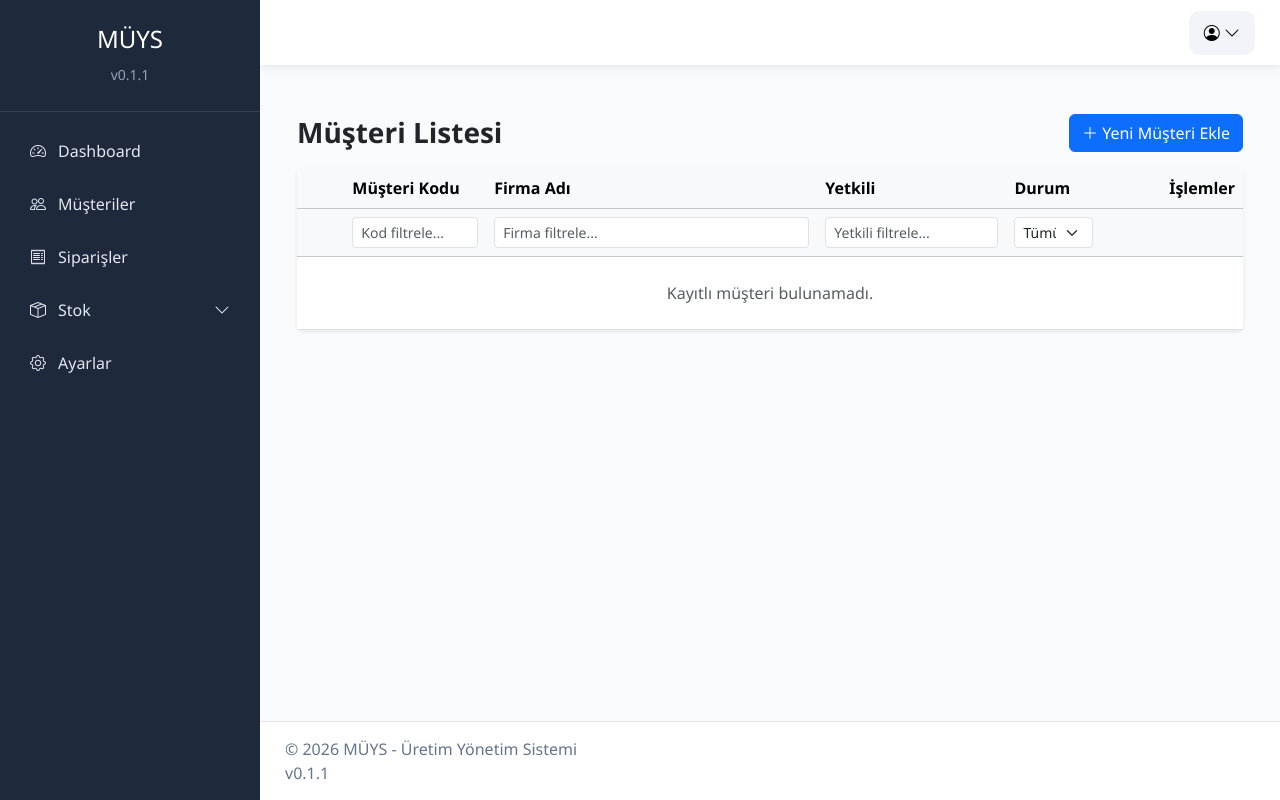
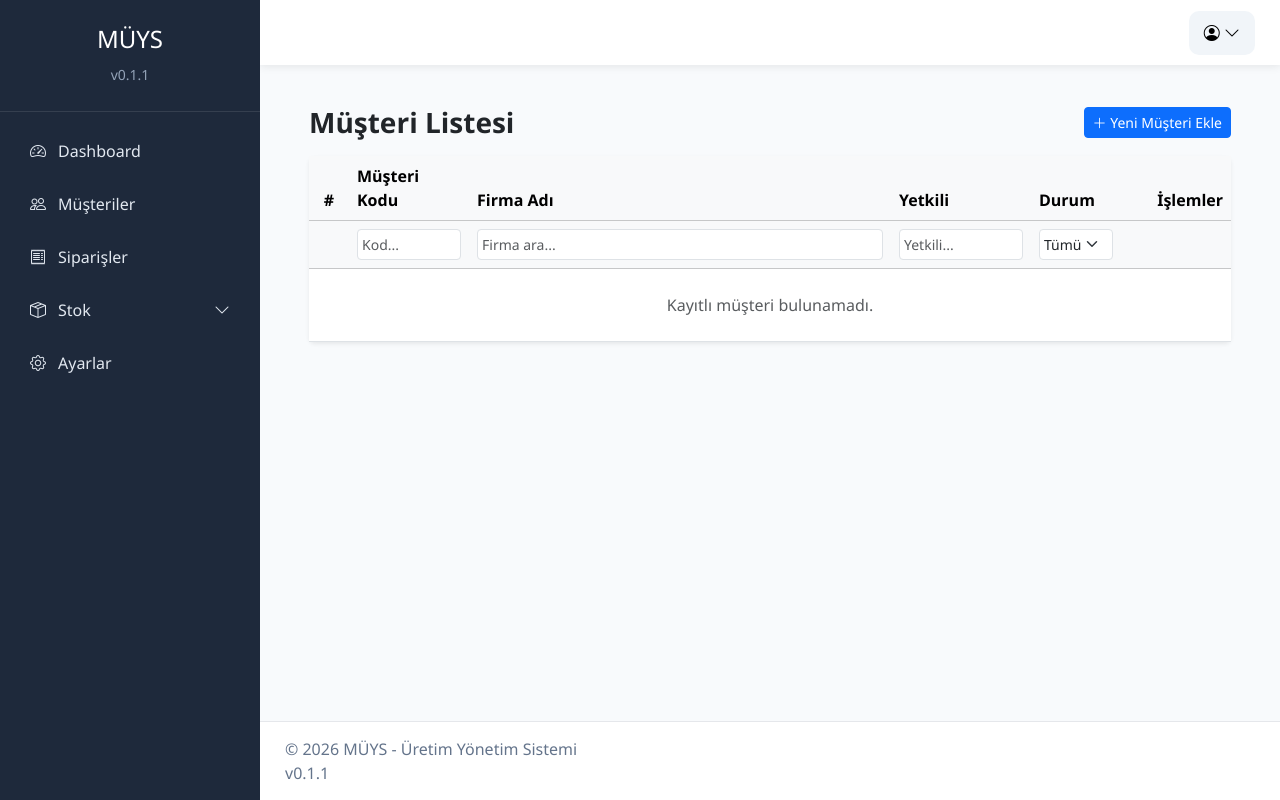
Before and after one commit to ulucam/muys-fastapi, a FastAPI app: template app/templates/musteri/index.html in a window 1280 px wide. Run offline with FastAPI, Linux system fonts and the light colour scheme; the template is opened without the code that fills it, so the values that code supplies are empty; parts of the project's set-up code (start-up, migrations or seed data) failed here and were passed over.

Commit message:
Update index.html

```diff
--- a/app/templates/musteri/index.html
+++ b/app/templates/musteri/index.html
@@ -3,38 +3,38 @@
 {% block title %}Müşteriler - MUYS{% endblock %}
 
 {% block content %}
-<div class="container-fluid mt-4">
-    <!-- Sayfa Başlığı (Excel Butonu Kaldırıldı) -->
+<div class="container-fluid mt-3 px-2 px-md-4">
+    <!-- Sayfa Başlığı -->
     <div class="d-flex justify-content-between align-items-center mb-3">
-        <h3 class="fw-bold m-0">Müşteri Listesi</h3>
-        <a href="/musteriler/ekle" class="btn btn-primary">
-            <i class="bi bi-plus-lg"></i> Yeni Müşteri Ekle
+        <h3 class="fw-bold m-0 h4-md">Müşteri Listesi</h3>
+        <a href="/musteriler/ekle" class="btn btn-primary btn-sm btn-md-normal">
+            <i class="bi bi-plus-lg"></i> <span class="d-none d-sm-inline">Yeni Müşteri Ekle</span><span class="d-inline d-sm-none">Ekle</span>
         </a>
     </div>
 
-    <!-- Müşteri Tablosu -->
+    <!-- Müşteri Tablosu Kartı -->
     <div class="card shadow-sm border-0">
         <div class="card-body p-0">
-            <div class="table-responsive">
-                <table class="table table-hover align-middle mb-0" id="musteriTablosu">
+            <div class="table-responsive" style="overflow-x: auto; -webkit-overflow-scrolling: touch;">
+                <table class="table table-hover align-middle mb-0" id="musteriTablosu" style="min-width: 600px;">
                     <thead class="table-light">
                         <!-- Tablo Başlıkları -->
                         <tr>
-                            <th style="width: 5%;"></th>
-                            <th style="width: 15%;">Müşteri Kodu</th>
-                            <th style="width: 35%;">Firma Adı</th>
-                            <th style="width: 20%;">Yetkili</th>
-                            <th style="width: 10%;">Durum</th>
-                            <th style="width: 15%;" class="text-end">İşlemler</th>
+                            <th style="width: 40px;" class="text-center">#</th>
+                            <th style="width: 120px;">Müşteri Kodu</th>
+                            <th>Firma Adı</th>
+                            <th style="width: 140px;">Yetkili</th>
+                            <th style="width: 90px;">Durum</th>
+                            <th style="width: 110px;" class="text-end">İşlemler</th>
                         </tr>
                         <!-- Başlık Altı Filtre Satırı -->
                         <tr class="table-filter-row bg-light">
                             <th></th>
-                            <th><input type="text" class="form-control form-control-sm table-filter" data-col="1" placeholder="Kod filtrele..."></th>
-                            <th><input type="text" class="form-control form-control-sm table-filter" data-col="2" placeholder="Firma filtrele..."></th>
-                            <th><input type="text" class="form-control form-control-sm table-filter" data-col="3" placeholder="Yetkili filtrele..."></th>
+                            <th><input type="text" class="form-control form-control-sm table-filter px-1" data-col="1" placeholder="Kod..."></th>
+                            <th><input type="text" class="form-control form-control-sm table-filter px-1" data-col="2" placeholder="Firma ara..."></th>
+                            <th><input type="text" class="form-control form-control-sm table-filter px-1" data-col="3" placeholder="Yetkili..."></th>
                             <th>
-                                <select class="form-select form-select-sm table-filter" data-col="4">
+                                <select class="form-select form-select-sm table-filter px-1" data-col="4">
                                     <option value="">Tümü</option>
                                     <option value="Aktif">Aktif</option>
                                     <option value="Pasif">Pasif</option>
@@ -45,25 +45,25 @@
                     </thead>
                     <tbody>
                         {% for musteri in musteriler %}
-                        <!-- Ana Satır (Tıklanabilir) -->
+                        <!-- Ana Satır -->
                         <tr class="musteri-row cursor-pointer" data-bs-toggle="collapse" data-bs-target="#detail-{{ musteri.id }}" aria-expanded="false" style="cursor: pointer;">
-                            <td class="text-center text-muted">
+                            <td class="text-center text-muted p-2">
                                 <i class="bi bi-chevron-right toggle-icon"></i>
                             </td>
-                            <td><span class="badge bg-light text-dark border">{{ musteri.musteri_kodu or '-' }}</span></td>
-                            <td class="fw-semibold">{{ musteri.firma_adi }}</td>
-                            <td>{{ musteri.yetkili or '-' }}</td>
-                            <td>
+                            <td class="p-2"><span class="badge bg-light text-dark border font-monospace">{{ musteri.musteri_kodu or '-' }}</span></td>
+                            <td class="fw-semibold p-2 text-break">{{ musteri.firma_adi }}</td>
+                            <td class="p-2 text-truncate" style="max-width: 130px;">{{ musteri.yetkili or '-' }}</td>
+                            <td class="p-2">
                                 {% if musteri.aktif %}
                                     <span class="badge bg-success-subtle text-success border border-success">Aktif</span>
                                 {% else %}
                                     <span class="badge bg-secondary-subtle text-secondary border border-secondary">Pasif</span>
                                 {% endif %}
                             </td>
-                            <td class="text-end" onclick="event.stopPropagation();">
-                                <a href="/musteriler/detay/{{ musteri.id }}" class="btn btn-sm btn-outline-info" title="Tam Detay Sayfası"><i class="bi bi-eye"></i></a>
-                                <a href="/musteriler/duzenle/{{ musteri.id }}" class="btn btn-sm btn-outline-warning" title="Düzenle"><i class="bi bi-pencil"></i></a>
-                                <a href="/musteriler/sil/{{ musteri.id }}" class="btn btn-sm btn-outline-danger" onclick="return confirm('Müşteriyi silmek istediğinize emin misiniz?')" title="Sil"><i class="bi bi-trash"></i></a>
+                            <td class="text-end p-2" onclick="event.stopPropagation();">
+                                <a href="/musteriler/detay/{{ musteri.id }}" class="btn btn-sm btn-outline-info p-1 px-2" title="Detay"><i class="bi bi-eye"></i></a>
+                                <a href="/musteriler/duzenle/{{ musteri.id }}" class="btn btn-sm btn-outline-warning p-1 px-2" title="Düzenle"><i class="bi bi-pencil"></i></a>
+                                <a href="/musteriler/sil/{{ musteri.id }}" class="btn btn-sm btn-outline-danger p-1 px-2" onclick="return confirm('Müşteriyi silmek istediğinize emin misiniz?')" title="Sil"><i class="bi bi-trash"></i></a>
                             </td>
                         </tr>
 
@@ -71,20 +71,20 @@
                         <tr class="p-0 border-0">
                             <td colspan="6" class="p-0 border-0">
                                 <div class="collapse bg-light p-3 border-bottom" id="detail-{{ musteri.id }}">
-                                    <div class="row g-3 small">
-                                        <div class="col-md-3">
+                                    <div class="row g-2 small">
+                                        <div class="col-12 col-sm-6 col-md-3">
                                             <strong class="text-muted d-block"><i class="bi bi-telephone"></i> Telefon:</strong>
                                             <span>{{ musteri.telefon or '-' }}</span>
                                         </div>
-                                        <div class="col-md-3">
+                                        <div class="col-12 col-sm-6 col-md-3">
                                             <strong class="text-muted d-block"><i class="bi bi-envelope"></i> E-Posta:</strong>
-                                            <span>{{ musteri.email or '-' }}</span>
+                                            <span class="text-break">{{ musteri.email or '-' }}</span>
                                         </div>
-                                        <div class="col-md-3">
+                                        <div class="col-12 col-sm-6 col-md-3">
                                             <strong class="text-muted d-block"><i class="bi bi-file-text"></i> Vergi Dairesi / No:</strong>
                                             <span>{{ musteri.vergi_dairesi or '-' }} / {{ musteri.vergi_no or '-' }}</span>
                                         </div>
-                                        <div class="col-md-3">
+                                        <div class="col-12 col-sm-6 col-md-3">
                                             <strong class="text-muted d-block"><i class="bi bi-geo-alt"></i> Konum:</strong>
                                             <span>{{ musteri.il or '' }} {{ '/' if musteri.ilce else '' }} {{ musteri.ilce or '' }}</span>
                                         </div>
@@ -110,7 +110,6 @@
     </div>
 </div>
 
-<!-- Dinamik Filtreleme ve İkon Scripti -->
 <script>
 document.addEventListener("DOMContentLoaded", function () {
     const filters = document.querySelectorAll(".table-filter");
@@ -118,7 +117,6 @@ document.addEventListener("DOMContentLoaded", function () {
     const tbody = table.querySelector("tbody");
     const rows = tbody.querySelectorAll("tr.musteri-row");
 
-    // Canlı Filtreleme Fonksiyonu
     filters.forEach(filter => {
         filter.addEventListener("keyup", filterTable);
         filter.addEventListener("change", filterTable);
@@ -127,7 +125,7 @@ document.addEventListener("DOMContentLoaded", function () {
     function filterTable() {
         rows.forEach(row => {
             let isVisible = true;
-            const nextDetailRow = row.nextElementSibling; // Detay satırını da gizle/göster
+            const nextDetailRow = row.nextElementSibling;
 
             filters.forEach(filter => {
                 const colIdx = parseInt(filter.getAttribute("data-col"));
@@ -151,7 +149,6 @@ document.addEventListener("DOMContentLoaded", function () {
         });
     }
 
-    // Açılır detay oku ikonunu döndürme efekti
     document.querySelectorAll('.collapse').forEach(collapseEl => {
         collapseEl.addEventListener('show.bs.collapse', function () {
             const parentRow = this.closest('tr').previousElementSibling;
```
